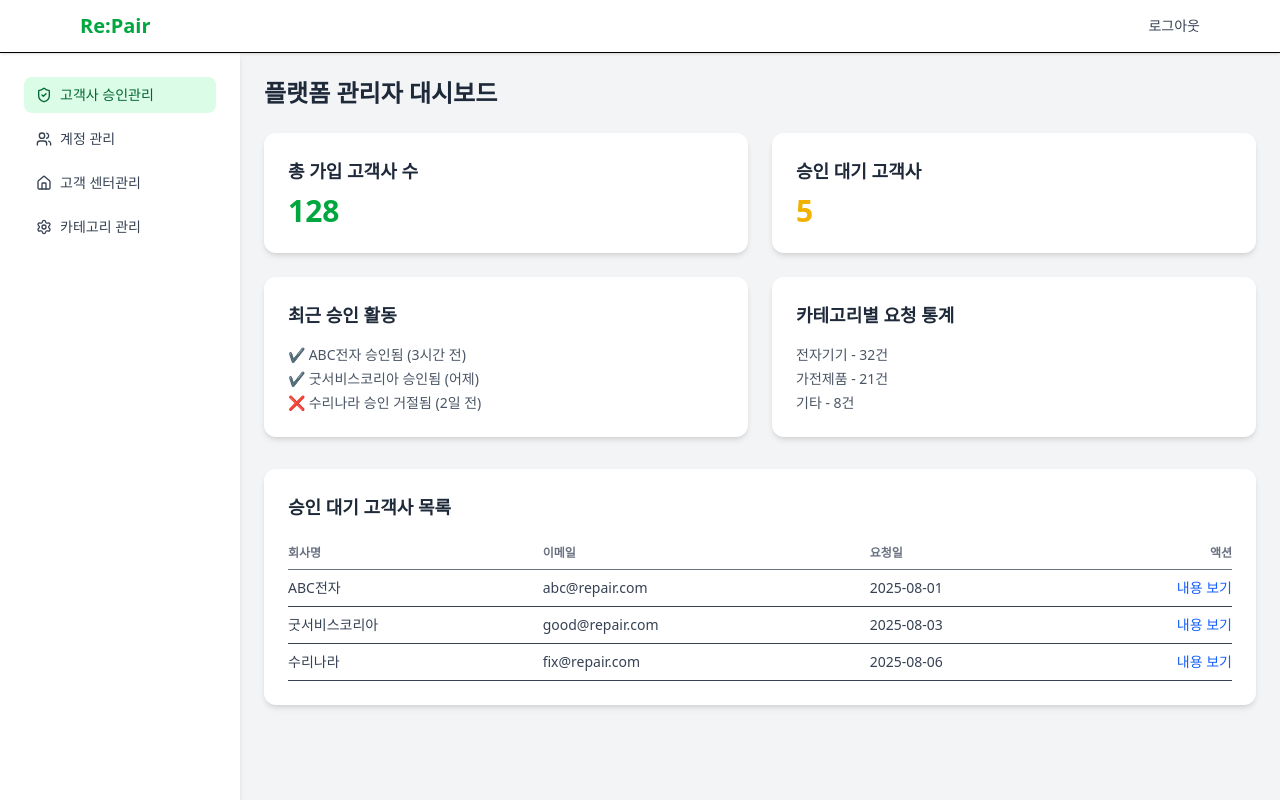
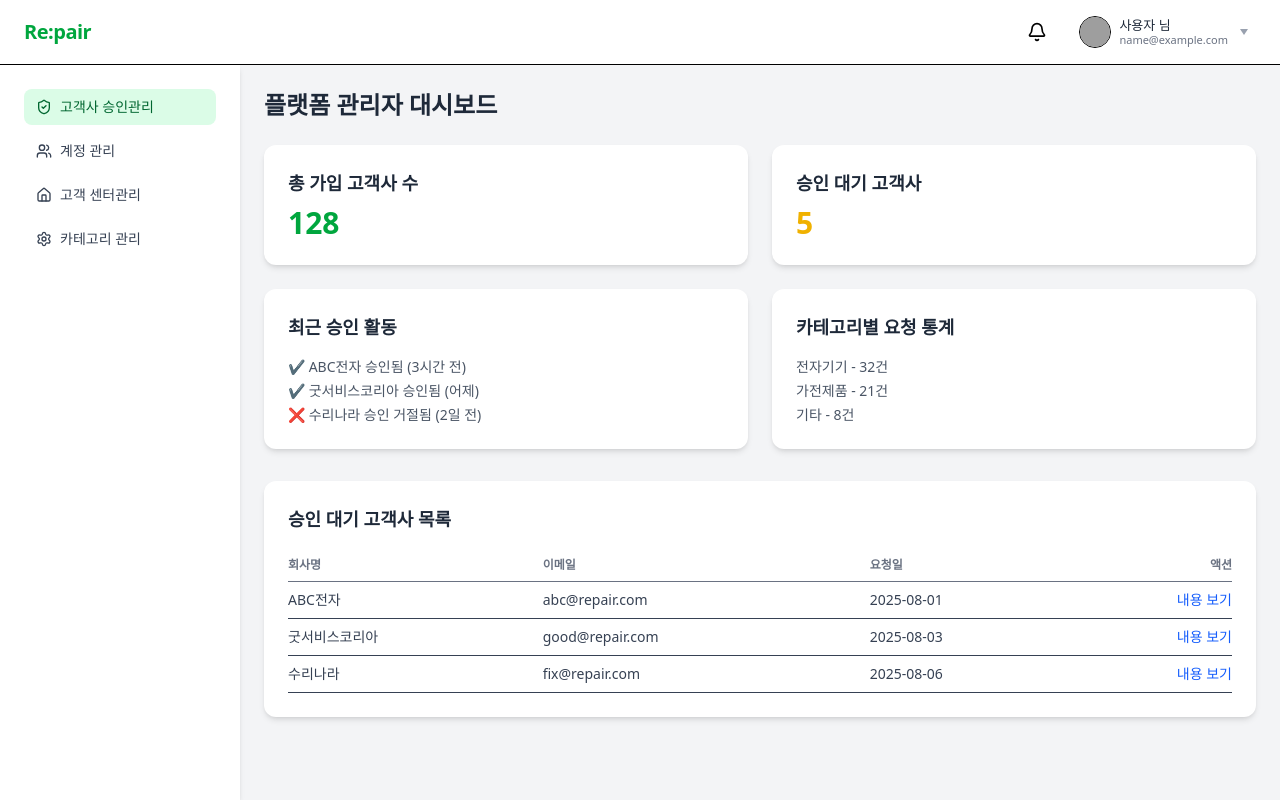
Before and after one commit to cTosMaster/Re-Pair, a React (Vite) app in the folder frontend/: page /admin/dash in a window 1280 px wide. Built offline with nearby package versions, Linux system fonts and the light colour scheme; sample sign-in values are in the browser's storage; grey boxes are pictures that could not be loaded.

Commit message:
frontend/byeongsu/알림, 유저프로필, 헤더수정, 관리자 대쉬보드 헤더 수정

```diff
--- a/frontend/src/App.jsx
+++ b/frontend/src/App.jsx
@@ -21,6 +21,7 @@ import WaitingForPaymentPage from "./pages/repairdetail/WaitingForPaymentPage";
 import WaitingForDeliveryPage from "./pages/repairdetail/WaitingForDeliveryPage";
 import CompletedPage from "./pages/repairdetail/CompletedPage";
 import MysuriMainPage from "./components/mysuridashboard/MysuriMainPage";
+import AdminMainPage from "./pages/admin/AmdinMainPage.jsx";
 
 function App() {
   return (
@@ -30,6 +31,7 @@ function App() {
 
       {/* ✅ 관리자 전용 */}
       <Route element={<ProtectedRoute allowedRoles={["ADMIN"]} />}>
+        <Route path="/admin/main" element={<AdminMainPage />} />
         <Route path="/admin/dash" element={<DashboardLayout />}>
           <Route index element={<AdminDashboard />} />
         </Route>
--- /dev/null
+++ b/frontend/src/components/button/NotificationButton.jsx
@@ -0,0 +1,20 @@
+import { Bell } from "lucide-react";
+
+export default function NotificationButton({ count = 0, onClick }) {
+  const badge = count > 9 ? "9+" : String(count);
+  return (
+    <button
+      type="button"
+      onClick={onClick}
+      className="relative p-2 rounded-full hover:bg-gray-100"
+      aria-label="알림"
+    >
+      <Bell size={20} />
+      {count > 0 && (
+        <span className="absolute -top-0.5 -right-0.5 min-w-4 h-4 px-1 text-[10px] leading-4 text-white text-center rounded-full bg-red-500">
+          {badge}
+        </span>
+      )}
+    </button>
+  );
+}
--- /dev/null
+++ b/frontend/src/components/main/UserProfileMenu.jsx
@@ -0,0 +1,76 @@
+import { useEffect, useRef, useState } from "react";
+import { UserRound } from "lucide-react";
+import { Link } from "react-router-dom";
+
+export default function UserProfileMenu({ user, onLogout }) {
+  const [open, setOpen] = useState(false);
+  const ref = useRef(null);
+
+  const avatarSrc = user?.imageUrl || user?.image_url || "/src/assets/human.png";
+  const name = user?.name || user?.username || "사용자";
+  const email = user?.email || "";
+
+  useEffect(() => {
+    const onDoc = (e) => { if (ref.current && !ref.current.contains(e.target)) setOpen(false); };
+    const onEsc = (e) => { if (e.key === "Escape") setOpen(false); };
+    document.addEventListener("mousedown", onDoc);
+    document.addEventListener("keydown", onEsc);
+    return () => {
+      document.removeEventListener("mousedown", onDoc);
+      document.removeEventListener("keydown", onEsc);
+    };
+  }, []);
+
+  return (
+    <div className="relative" ref={ref}>
+      {/* 토글 버튼(이름 + 이메일 + 작은 삼각형) */}
+      <button
+        type="button"
+        onClick={() => setOpen(v => !v)}
+        className="flex items-center gap-2 rounded-full px-2 py-1 hover:bg-gray-100"
+        aria-haspopup="menu"
+        aria-expanded={open}
+      >
+        {avatarSrc ? (
+          <img src={avatarSrc} alt="프로필" className="w-8 h-8 rounded-full object-cover border" />
+        ) : (
+          <div className="w-8 h-8 rounded-full bg-gray-200 flex items-center justify-center">
+            <UserRound size={16} />
+          </div>
+        )}
+        <div className="hidden sm:flex flex-col items-start leading-tight">
+          <span className="text-[13px] font-medium text-gray-800">{name} 님</span>
+          <span className="text-[11px] text-gray-500">{email}</span>
+        </div>
+        {/* 작은 삼각형 아이콘 (CSS로 표현) */}
+        <span
+          className="ml-1 inline-block w-0 h-0 border-l-4 border-l-transparent border-r-4 border-r-transparent border-t-6 border-t-gray-400"
+          aria-hidden
+        />
+      </button>
+
+      {/* 드롭다운: 위 흰색(마이페이지) + 아래 녹색(로그아웃) */}
+      {open && (
+        <div
+          role="menu"
+          className="absolute right-0 mt-2 w-40 rounded-xl border bg-white shadow-lg overflow-hidden z-50"
+        >
+          <Link
+            to="/mypage"
+            role="menuitem"
+            onClick={() => setOpen(false)}
+            className="block px-4 py-2 text-sm text-gray-800 hover:bg-gray-100 text-center"
+          >
+            마이페이지
+          </Link>
+          <button
+            onClick={onLogout}
+            className="w-full px-4 py-2 text-sm font-semibold text-white bg-green-500 hover:bg-green-600 text-center"
+          >
+            로그아웃
+          </button>
+        </div>
+      )}
+    </div>
+  );
+}
--- a/frontend/src/layouts/Header.jsx
+++ b/frontend/src/layouts/Header.jsx
@@ -1,13 +1,14 @@
 import { Link, useLocation } from "react-router-dom";
+import { useMemo } from "react";
 import { useAuth } from "../hooks/useAuth";
-import { logout as apiLogout } from "../services/authAPI"; // 이름 충돌 방지
-import { useMemo } from "react";
+import { logout as apiLogout } from "../services/authAPI";
+import NotificationButton from "../components/button/NotificationButton";
+import UserProfileMenu from "../components/main/UserProfileMenu";
 
-const Header = () => {
+export default function Header() {
   const location = useLocation();
   const { isAuthenticated, user, logout: signOut, setUser } = useAuth();
 
-  // role 정규화 (ROLE_ 접두어 대비)
   const role = useMemo(
     () => (user?.role ? String(user.role).replace(/^ROLE_/, "") : ""),
     [user]
@@ -15,124 +16,95 @@ const Header = () => {
 
   const navByRole = {
     USER: [
-      { label: "업체등록", path: "/register-partner" },
-      { label: "업체목록", path: "/partners" },
-      { label: "My 수리견적", path: "/my-estimates" },
+      { label: "업체 등록", path: "/register-partner" },
+      { label: "업체 목록", path: "/partners" },
+      { label: "My 수리견적", path: "/user/dash" },
     ],
     ENGINEER: [
-      { label: "업체등록", path: "/register-partner" },
-      { label: "업체목록", path: "/partners" },
-      { label: "My 업무관리", path: "/my-tasks" },
+      { label: "업체 등록", path: "/register-partner" },
+      { label: "업체 목록", path: "/partners" },
+      { label: "My 업무관리", path: "/my-center" },
     ],
     CUSTOMER: [
-      { label: "업체등록", path: "/register-partner" },
-      { label: "업체목록", path: "/partners" },
-      { label: "My 수리센터", path: "/my-center" },
+      { label: "업체 등록", path: "/register-partner" },
+      { label: "업체 목록", path: "/partners" },
+      { label: "My 수리센터", path: "/MysuriMainPage" },
     ],
     ADMIN: [
-      { label: "대시보드", path: "/admin/dash" },
-      { label: "업체목록", path: "/partners" },
+      { label: "업체 목록", path: "/partners" },
+      { label: "My 플랫폼 관리", path: "/admin/dash" },
     ],
   };
 
   const navItems = role ? navByRole[role] || [] : [];
 
   const handleLogout = async () => {
-    try {
-      await apiLogout(); // 서버측 refresh 토큰 무효화 등
-    } catch (err) {
-      console.warn("서버 로그아웃 실패(무시 가능):", err?.response?.status, err?.message);
-    } finally {
-      // 컨텍스트 로그아웃: 토큰/유저 제거 + /login 이동 처리
+    try { await apiLogout(); } catch { /* 서버 세션 없는 경우 무시 */ }
     signOut();
-      // 혹시 컨텍스트가 없거나 실패 대비한 이중 안전장치
-      try {
     localStorage.removeItem("accessToken");
     localStorage.removeItem("refreshToken");
     setUser?.(null);
-      } catch {
-        alert("로그아웃 중 오류가 발생했습니다. 다시 시도해주세요.");
-      }
-    }
   };
 
+  const unread = 0; // TODO: 알림 API 연동
+
   return (
-    <header className="bg-white border-b shadow-sm sticky top-0 z-50">
-      <div className="max-w-6xl mx-auto px-4 py-3 flex flex-col md:flex-row md:justify-between md:items-center">
-        {/* 로고 */}
-        <div className="flex justify-between items-center mb-2 md:mb-0">
-          <Link to="/" className="text-xl font-bold text-green-600">
-            Re:Pair
+    <header className="bg-white border-b">
+      <div className="max-w-7xl mx-auto h-16 px-6 flex items-center">
+        {/* 좌: 로고 */}
+        <Link to="/" className="text-[20px] font-bold tracking-tight text-green-600">
+          Re:pair
         </Link>
-          <div className="md:hidden ml-auto space-x-2">
+
+        {/* 우: 네비게이션 + 알림 + 프로필 (우측 정렬) */}
+        <div className="ml-auto flex items-center gap-3 md:gap-4">
+          <nav className="hidden md:flex items-center gap-8 text-[13px]">
+            {isAuthenticated &&
+              navItems.map((item) => {
+                const isActive = location.pathname === item.path;
+                return (
+                  <Link
+                    key={item.path}
+                    to={item.path}
+                    aria-current={isActive ? "page" : undefined}
+                    className={[
+                      "relative group px-1 py-1 transition-colors",
+                      "font-bold",
+                      isActive ? "text-gray-900 font-extrabold" : "text-gray-800",
+                      "hover:text-green-700 focus-visible:outline-none focus-visible:ring-2 focus-visible:ring-green-500 rounded-sm",
+                    ].join(" ")}
+                  >
+                    <span className="relative inline-block">
+                      {item.label}
+                      {/* 실제 요소로 만든 언더라인 */}
+                      <span
+                        aria-hidden="true"
+                        className={[
+                          "pointer-events-none absolute left-1/2 -bottom-1 h-[2px] w-0 -translate-x-1/2",
+                          "bg-green-500 rounded-full",
+                          "transition-all duration-300",
+                          "group-hover:left-0 group-hover:w-full group-hover:translate-x-0",
+                        ].join(" ")}
+                      />
+                    </span>
+                  </Link>
+                );
+              })}
+          </nav>
+
           {isAuthenticated ? (
-              <button
-                onClick={handleLogout}
-                className="text-sm text-gray-700 hover:underline"
-              >
-                로그아웃
-              </button>
+            <>
+              <NotificationButton count={unread} onClick={() => { /* navigate('/notifications') */ }} />
+              <UserProfileMenu user={user} onLogout={handleLogout} />
+            </>
           ) : (
-              <>
-                <Link to="/login" className="text-sm text-gray-700 hover:underline">
-                  로그인
-                </Link>
-                <Link to="/signup" className="text-sm text-gray-700 hover:underline">
-                  회원가입
-                </Link>
-              </>
+            <div className="flex items-center gap-4 text-[13px]">
+              <Link className="px-1 py-1 font-medium text-gray-800 hover:text-green-700 hover:opacity-90">로그인</Link>
+              <Link className="px-1 py-1 font-medium text-gray-800 hover:text-green-700 hover:opacity-90">회원가입</Link>
+            </div>
           )}
         </div>
       </div>
-
-        {/* 네비게이션 */}
-        <nav className="flex flex-wrap gap-4 text-sm text-gray-700">
-          {isAuthenticated &&
-            navItems.map((item) => (
-              <Link
-                key={item.path}
-                to={item.path}
-                className={`hover:underline ${
-                  location.pathname === item.path ? "text-blue-600 font-semibold" : ""
-                }`}
-              >
-                {item.label}
-              </Link>
-            ))}
-
-          <div className="hidden md:flex ml-auto space-x-4">
-            {isAuthenticated ? (
-              <button
-                onClick={handleLogout}
-                className="text-sm font-medium text-gray-700 hover:underline"
-              >
-                로그아웃
-              </button>
-            ) : (
-              <>
-                <Link
-                  to="/login"
-                  className={`text-sm font-medium hover:underline ${
-                    location.pathname === "/login" ? "text-blue-600" : "text-gray-700"
-                  }`}
-                >
-                  로그인
-                </Link>
-                <Link
-                  to="/signup"
-                  className={`text-sm font-medium hover:underline ${
-                    location.pathname === "/signup" ? "text-blue-600" : "text-gray-700"
-                  }`}
-                >
-                  회원가입
-                </Link>
-              </>
-            )}
-          </div>
-        </nav>
-      </div>
     </header>
   );
-};
-
-export default Header;
+}
--- a/frontend/src/routes/PubilcRoute.jsx
+++ b/frontend/src/routes/PubilcRoute.jsx
@@ -9,6 +9,7 @@ const PublicRoute = () => {
       USER: "/user/main",
       ENGINEER: "/engineer/main",
       CUSTOMER: "/customer/main",
+      ADMIN: "/admin/main",
     };
     return <Navigate to={roleRedirectMap[user.role] || "/"} replace />;
   }
```
Also changed, not shown: frontend/src/components/mysuridashboard/MysuriMainPage.jsx (+3 -4 lines), frontend/src/pages/admin/AmdinMainPage.jsx (added, +21 -0 lines). Lines whose indentation alone changed are shown as unchanged.
